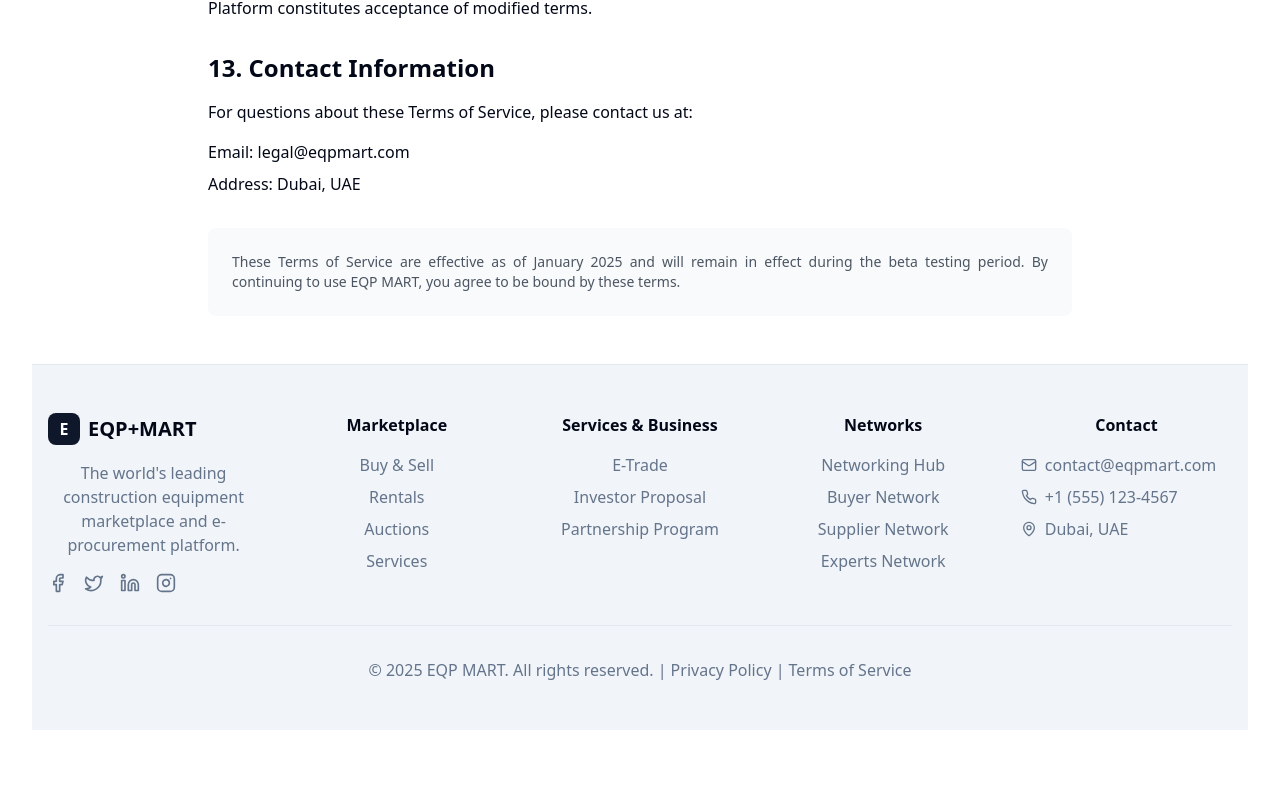
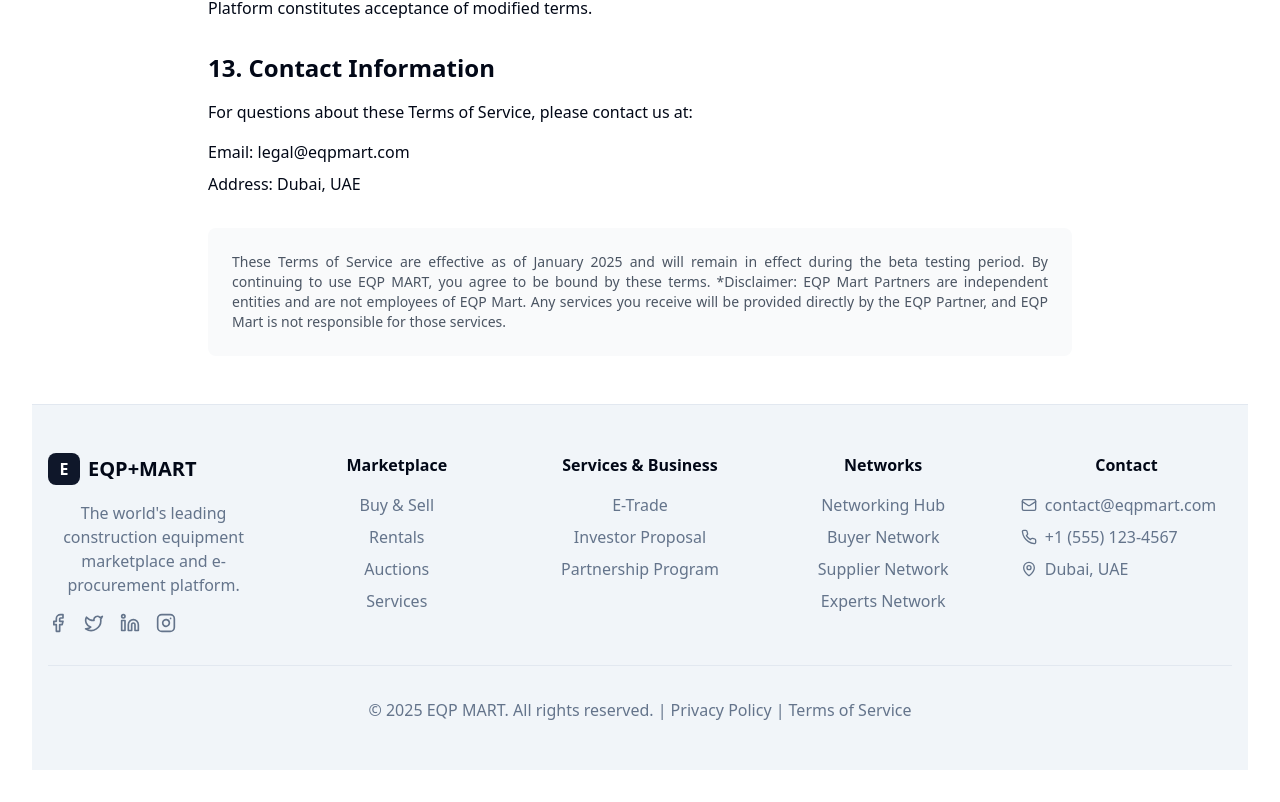
Before and after one commit to qataranbu-spec/equipmart, a React (Vite) app: page /terms-of-service in a window 1280 px wide. Shown: the part 2813-3615 px from the top of the page. Before the commit the page ends 3575 px from the top, so only its background shows below. Built offline with nearby package versions, Linux system fonts and the light colour scheme.

Commit message:
Visual edit in Lovable
Edited UI in Lovable

```diff
--- a/src/pages/TermsOfService.tsx
+++ b/src/pages/TermsOfService.tsx
@@ -1,10 +1,8 @@
 import React from 'react';
 import Header from '../components/layout/Header';
 import Footer from '../components/layout/Footer';
-
 const TermsOfService = () => {
-  return (
-    <>
+  return <>
       <Header />
       <div className="container mx-auto px-4 py-12 max-w-4xl">
         <h1 className="text-4xl font-bold mb-8">Terms of Service</h1>
@@ -184,16 +182,14 @@ const TermsOfService = () => {
         </section>
 
         <div className="bg-gray-50 p-6 rounded-lg mt-8">
-          <p className="text-sm text-gray-600">
-            These Terms of Service are effective as of January 2025 and will remain in effect during the beta testing period.
-            By continuing to use EQP MART, you agree to be bound by these terms.
-          </p>
+          <p className="text-sm text-gray-600">These Terms of Service are effective as of January 2025 and will remain in effect during the beta testing period. By continuing to use EQP MART, you agree to be bound by these terms.
+
+
+*Disclaimer: EQP Mart Partners are independent entities and are not employees of EQP Mart. Any services you receive will be provided directly by the EQP Partner, and EQP Mart is not responsible for those services.</p>
           </div>
         </div>
       </div>
       <Footer />
-    </>
-  );
+    </>;
 };
-
 export default TermsOfService;
```
